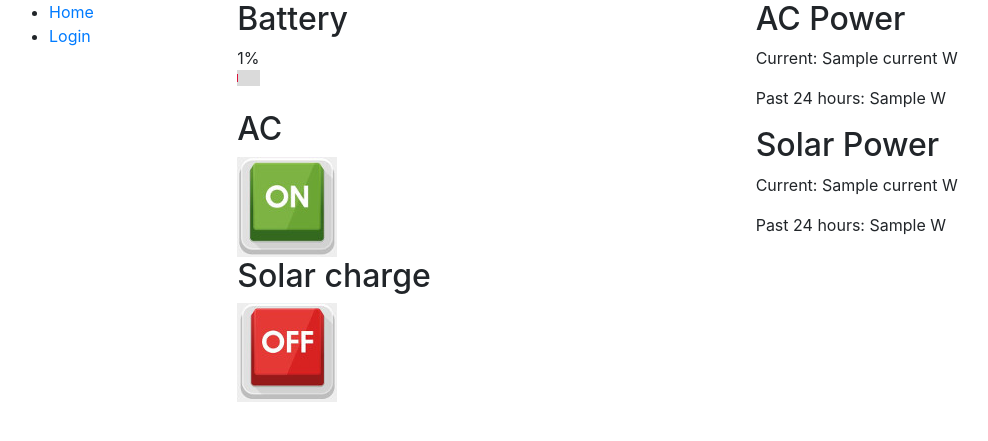
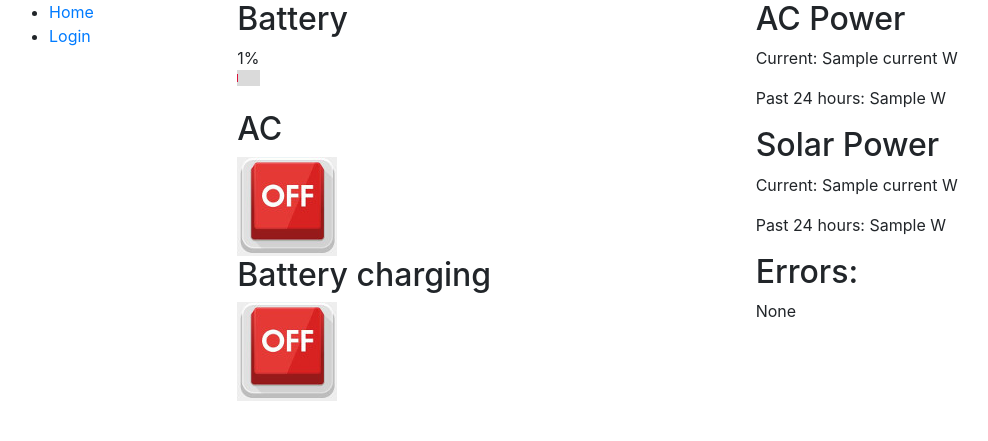
Before and after one commit to kempff/python-solar, a Django app: template templates/home.html in a window 1280 px wide. Shown: the top 441 px of the page, without its empty margins (6-994 px from the left). Run offline with Django 3.2, Linux system fonts and the light colour scheme; the template is opened without the code that fills it: most values are stand-ins (such as "Sample title", 1, 10 or a date in 2020); parts of the project's set-up code (start-up, migrations or seed data) failed here and were passed over; some libraries are stand-ins or nearby versions.

Commit message:
USe DB data and render AC and Battery charge on/off correctly

```diff
--- a/templates/home.html
+++ b/templates/home.html
@@ -1,6 +1,7 @@
 {% extends 'base.html' %}
 
 {% block content %}
+{% load static %}
 <div class="container">
     <div class="row">
         <div class="col-sm">
@@ -10,10 +11,17 @@
             </label>
             <br>
             <h2>AC</h2>
-            {% load static %}
-            <img src="{% static "on.jpg" %}" alt="On image"/>
-            <h2>Solar charge</h2>
-            <img src="{% static "off.jpg" %}" alt="Off image" />
+            {% if solar_data.ac_on == 1 %}
+                <img src="{% static "on.jpg" %}" alt="On image"/>
+            {% else %}
+                <img src="{% static "off.jpg" %}" alt="Off image" />
+            {% endif %}
+            <h2>Battery charging</h2>
+            {% if solar_data.battery_charge == 1 %}
+                <img src="{% static "on.jpg" %}" alt="On image"/>
+            {% else %}
+                <img src="{% static "off.jpg" %}" alt="Off image" />
+            {% endif %}
         </div>
         <div class="col-sm">
             <h2>AC Power</h2>
@@ -22,6 +30,8 @@
             <h2>Solar Power</h2>
             <p>Current: {{ solar_data.pv_power.current }} W</p>
             <p>Past 24 hours: {{ solar_data.pv_power.24hours }} W</p>
+            <h2>Errors: </h2>
+            <p>None</p>
         </div>
     </div>
 </div>
```
Also changed, not shown: control/influx_interface.py (+13 -2 lines), 2 other files.
